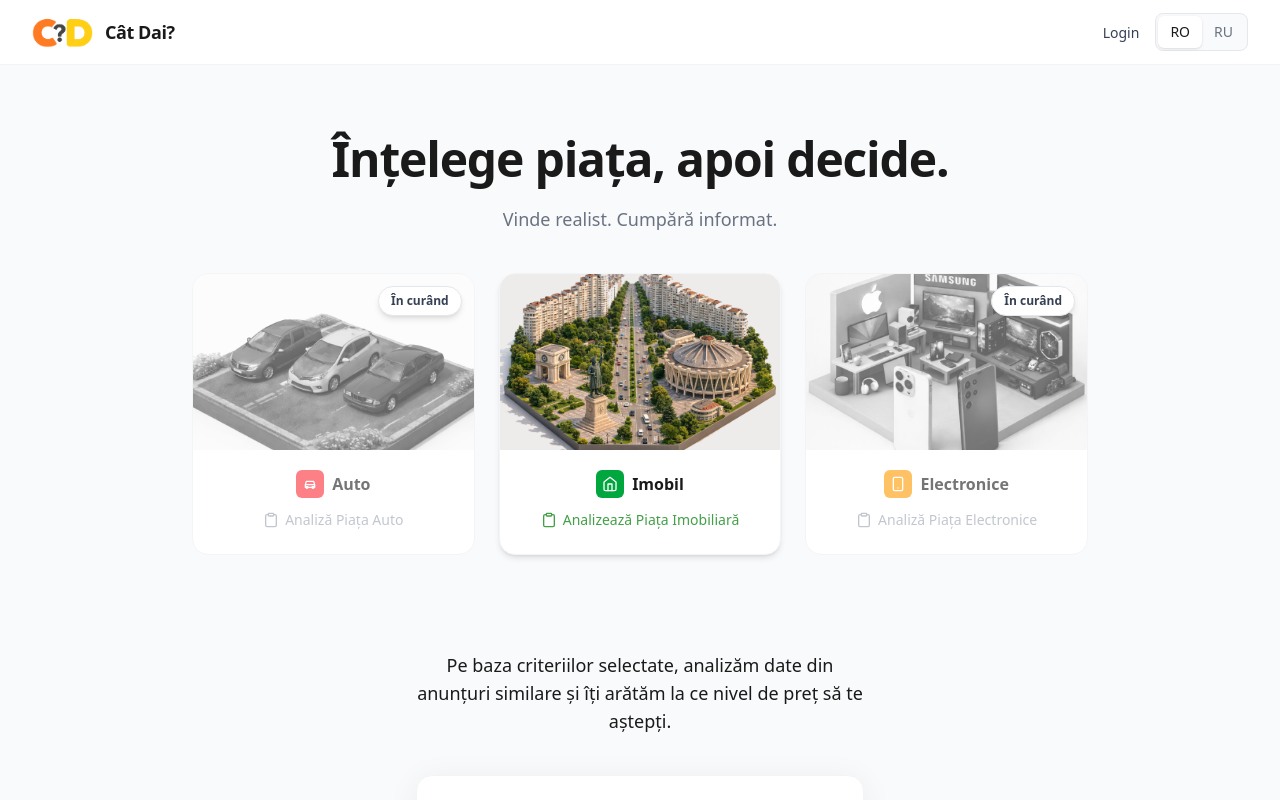
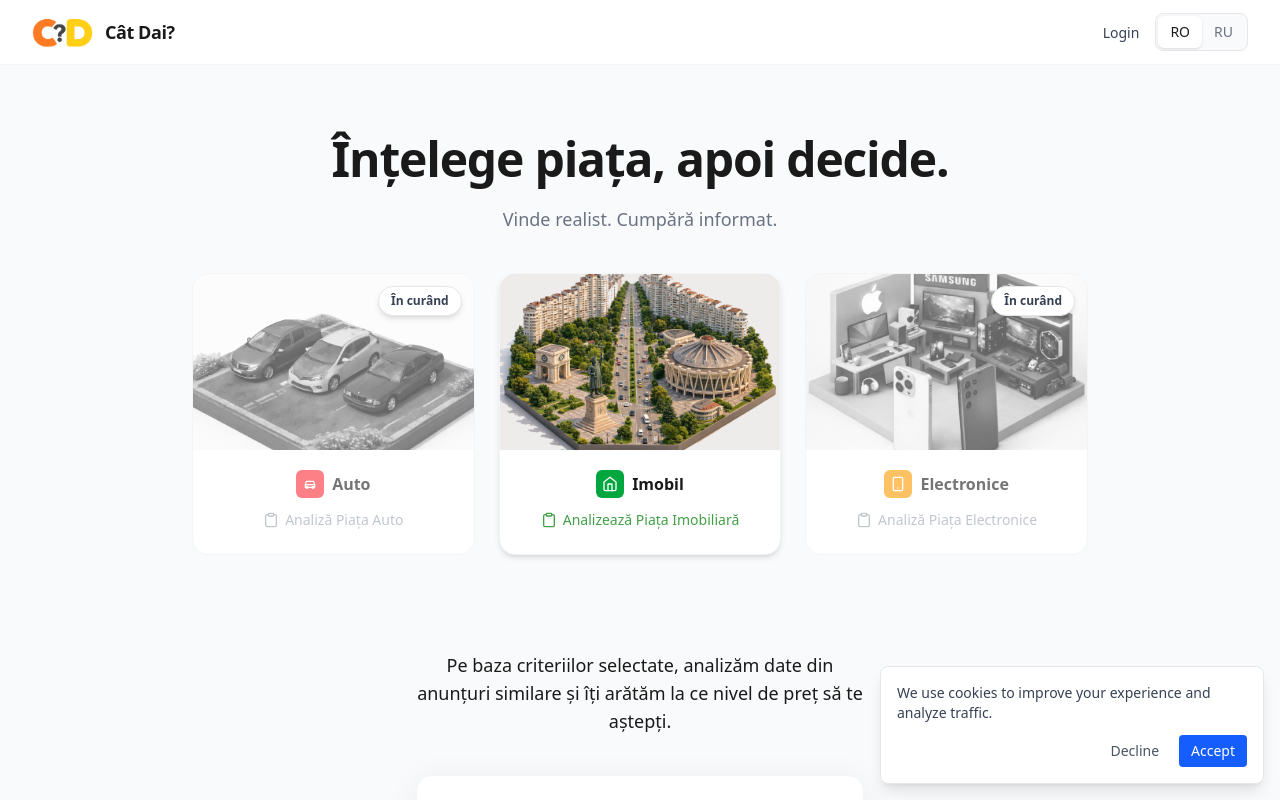
Before and after one commit to inartin/catdai, a Next.js app: page / in a window 1280 px wide. Shown: the top 800 px of the page. Built offline with nearby package versions, Linux system fonts and the light colour scheme; no server answers.

Commit message:
cookies banner

```diff
--- a/src/app/layout.js
+++ b/src/app/layout.js
@@ -2,6 +2,7 @@ import { Geist } from "next/font/google";
 import { LanguageProvider } from "@/context/LanguageContext";
 import { AuthProvider } from "@/context/AuthContext";
 import Script from "next/script";
+import CookieBanner from "@/components/CookieBanner";
 import "./globals.css";
 
 const geistSans = Geist({
@@ -34,8 +35,16 @@ export default function RootLayout({ children }) {
                 __html: `
                   window.dataLayer = window.dataLayer || [];
                   function gtag(){window.dataLayer.push(arguments);}
+                  gtag('consent', 'default', {
+                    'analytics_storage': 'denied',
+                    'ad_storage': 'denied',
+                    'ad_user_data': 'denied',
+                    'ad_personalization': 'denied',
+                  });
                   gtag('js', new Date());
-                  gtag('config', '${gaId}');
+                  gtag('config', '${gaId}', {
+                    page_path: window.location.pathname,
+                  });
                 `,
               }}
             />
@@ -44,6 +53,7 @@ export default function RootLayout({ children }) {
         <LanguageProvider>
           <AuthProvider>{children}</AuthProvider>
         </LanguageProvider>
+        <CookieBanner />
       </body>
     </html>
   );
--- /dev/null
+++ b/src/components/CookieBanner.js
@@ -0,0 +1,59 @@
+"use client";
+
+import { useState, useEffect } from "react";
+
+export default function CookieBanner() {
+  const [showBanner, setShowBanner] = useState(false);
+
+  useEffect(() => {
+    // Check if consent has already been given or denied
+    const consent = localStorage.getItem("cookie_consent");
+    if (!consent) {
+      setShowBanner(true);
+    }
+  }, []);
+
+  const handleAccept = () => {
+    localStorage.setItem("cookie_consent", "granted");
+    setShowBanner(false);
+
+    // Update GA consent
+    if (typeof window !== "undefined" && typeof window.gtag === "function") {
+      window.gtag("consent", "update", {
+        analytics_storage: "granted",
+        ad_storage: "granted",
+        ad_user_data: "granted",
+        ad_personalization: "granted",
+      });
+    }
+  };
+
+  const handleDecline = () => {
+    localStorage.setItem("cookie_consent", "denied");
+    setShowBanner(false);
+  };
+
+  if (!showBanner) return null;
+
+  return (
+    <div className="fixed bottom-4 left-4 right-4 md:left-auto md:w-96 bg-white p-4 rounded-lg shadow-lg border border-gray-200 z-50 text-sm">
+      <p className="text-gray-700 mb-3">
+        We use cookies to improve your experience and analyze traffic.
+      </p>
+      <div className="flex justify-end gap-2">
+        <button
+          onClick={handleDecline}
+          className="px-3 py-1.5 text-gray-600 hover:bg-gray-100 rounded transition-colors"
+        >
+          Decline
+        </button>
+        <button
+          onClick={handleAccept}
+          className="px-3 py-1.5 bg-blue-600 text-white hover:bg-blue-700 rounded transition-colors"
+        >
+          Accept
+        </button>
+      </div>
+    </div>
+  );
+}
```
